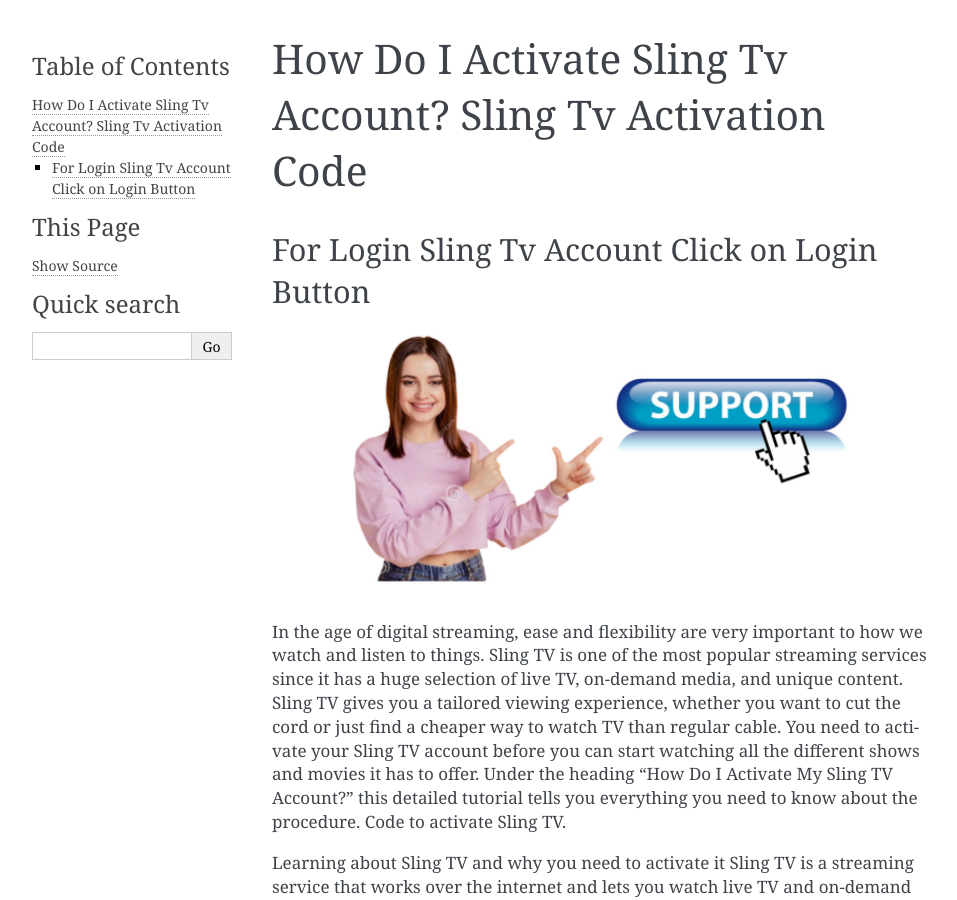
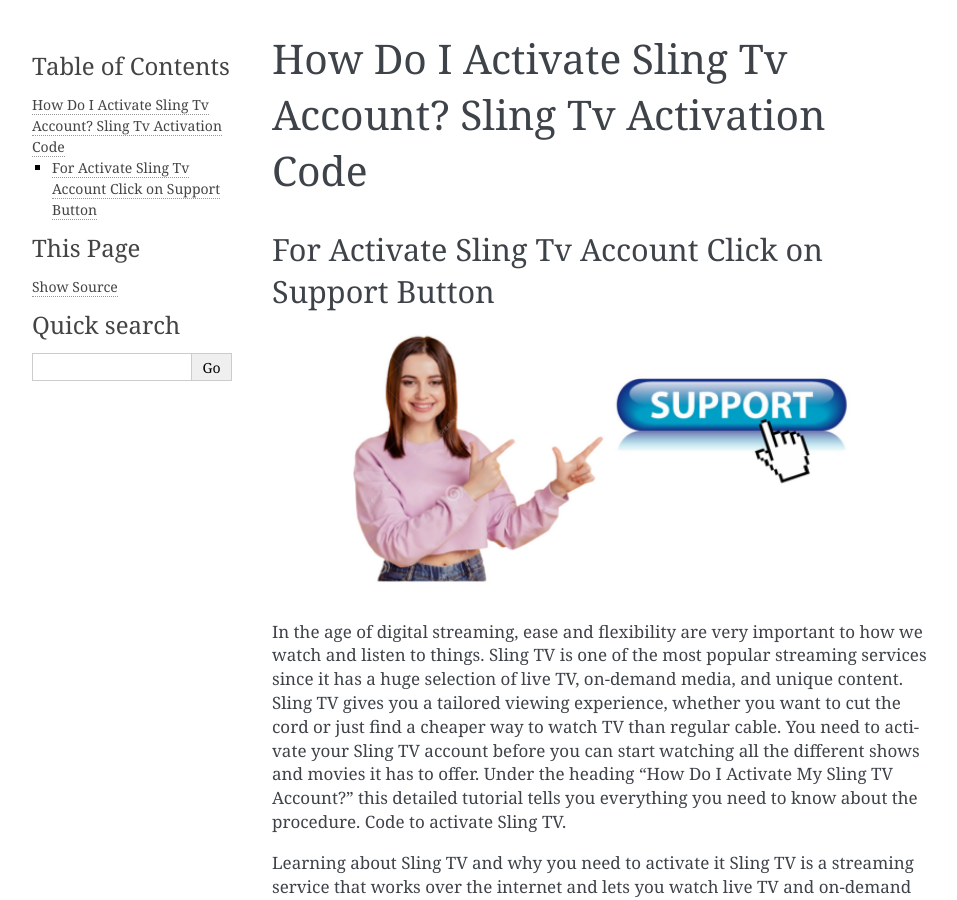
Before and after one commit to cvbngpooran/sling-tv-activation-code, a Sphinx documentation site: the page built from docs/index.rst, in a window 1280 px wide and 900 px high. Shown: the whole window, without its empty margins (148-1105 px from the left). Built offline with Sphinx 7.4.7, drawn with Linux system fonts in a browser that asks for light colours.

Commit message:
Update index.rst

```diff
--- a/docs/index.rst
+++ b/docs/index.rst
@@ -5,7 +5,7 @@
    :maxdepth: 2
    :caption: Contents:
 
-For Login Sling Tv Account Click on Login Button
+For Activate Sling Tv Account Click on Support Button
 -----------------------------------------------------------
 .. image:: accuratelivechat.jpg
    :alt: My Project Logo
```
